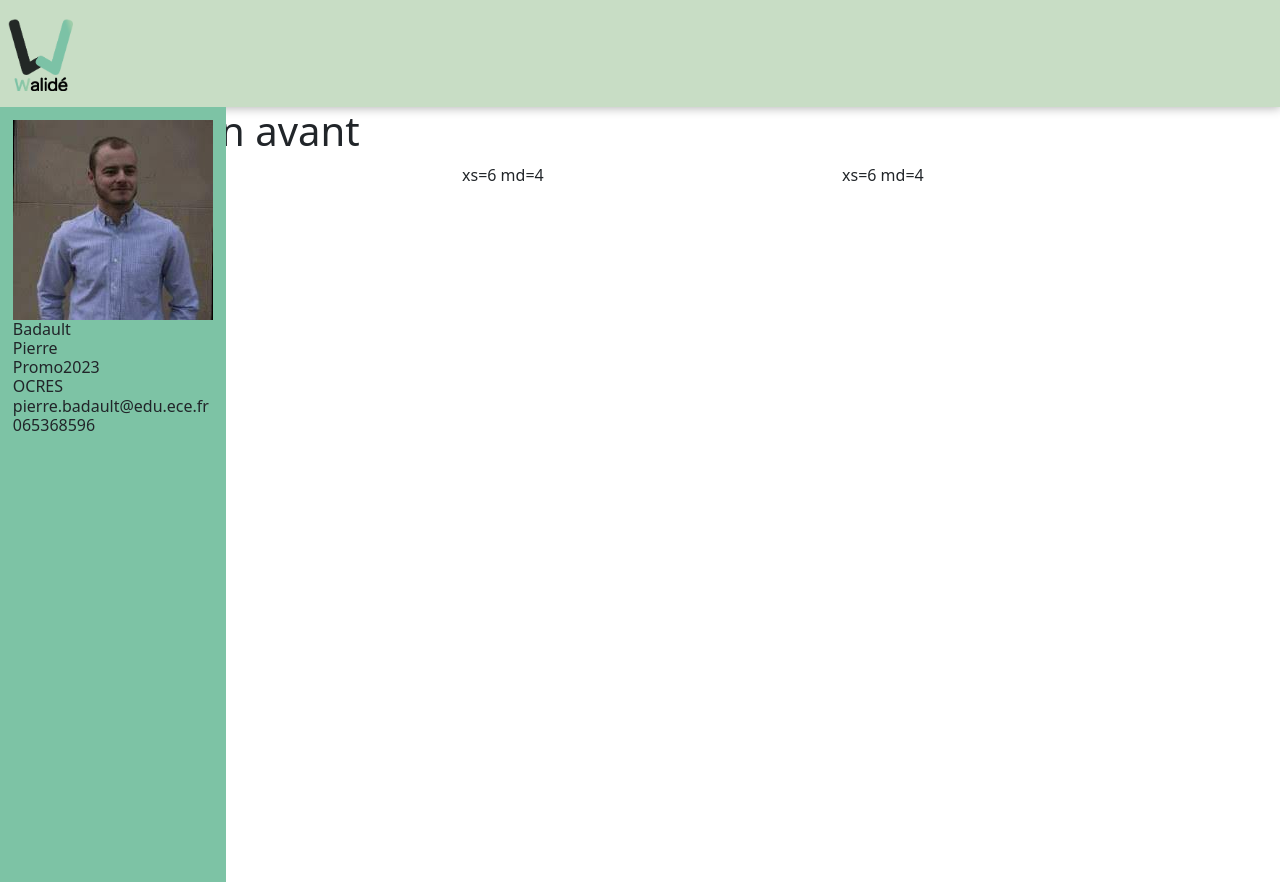
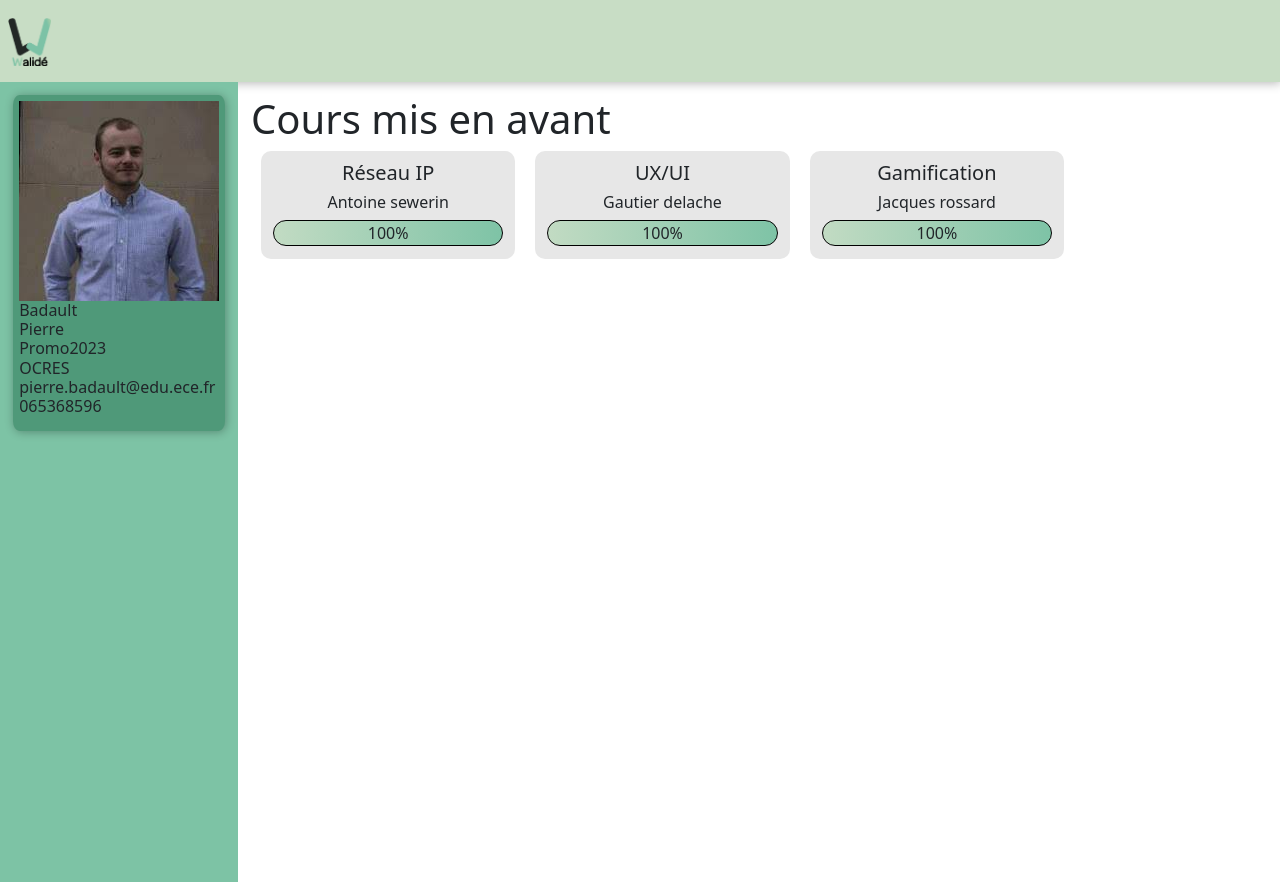
Before and after one commit to Elias-nri/Walide, a React (Create React App) app: page / in a window 1280 px wide. Before the commit the page ends 800 px from the top, so only its background shows below. Built offline with nearby package versions, Linux system fonts and the light colour scheme.

Commit message:
ajout blocs

```diff
--- a/src/App.css
+++ b/src/App.css
@@ -40,12 +40,38 @@
 .navigation1{
   box-shadow: 1px 1px 10px rgb(0, 0, 0, 0.3);
   background: rgb(200, 221, 197);
-  height: 100%;
 }
 
 .sidebar{
   background: rgb(125, 195, 165);
-  height: 100%;
-  position: fixed;
+  min-height: 100vh;
+  padding: 1%;
+  width:  18em;
+}
+
+.sidebar1{
+  background: #4F9979;
+  padding: 3%;
+  border-radius: 3%;
+  box-shadow: 1px 1px 10px rgb(0, 0, 0, 0.3);
+}
+
+.titre{
+  width:100%;
   padding: 1%;
 }
+
+.bloc{
+  background-color: #E7E7E7;
+  padding: 1%;
+  margin: 1%;
+  border-radius: 10px;
+  text-align: center;
+}
+
+.progbar{
+  border: solid 1px black;
+  margin-bottom: 1%;
+  border-radius: 20px;
+  background: linear-gradient(to right, #C2DBC3,#7EC3A6);
+}
--- a/src/components/Navigation.js
+++ b/src/components/Navigation.js
@@ -9,7 +9,7 @@ const Navigation = () =>{
         <div className="navigation1">
             <Navbar expand="lg">
                 <Nav className="me-auto">
-                    <Nav.Link href="/"><img src={Logo} height='75px' alt=""/></Nav.Link>
+                    <Nav.Link href="/"><img src={Logo} height='50em' alt=""/></Nav.Link>
                 </Nav>
             </Navbar>
         </div>
--- a/src/components/Profil.js
+++ b/src/components/Profil.js
@@ -3,8 +3,9 @@ import Photoprofil from '../img/pierre.jpg';
 
 const Profil = () =>{
     return (
-        <aside className="sidebar">
-            <img src={Photoprofil} height='200px' alt=""/>
+        <div className="sidebar">
+            <aside className="sidebar1">
+                <img src={Photoprofil} width='100%' alt=""/>
                 <h6>Badault<br>
                 </br>Pierre<br>
                 </br>Promo2023<br>
@@ -12,6 +13,8 @@ const Profil = () =>{
                 </br>pierre.badault@edu.ece.fr<br>
                 </br>065368596</h6>
             </aside>
+        </div>
+
     )
 }
 
--- a/src/pages/Home.js
+++ b/src/pages/Home.js
@@ -9,30 +9,37 @@ const Home = () => {
     return (
         <div>
             <Navigation />
+            <div style={{display:"flex"}}>
                 <Profil/>
                 <div className="titre">
                     <h1>Cours mis en avant</h1>
                     <Container>
                     <Row>
-                    <Col xs={6} md={4}>
-                    xs=6 md=4
+                        <Col xs={6} md={3} className="bloc">
+                        <h5>Réseau IP</h5>
+                        <h6>Antoine sewerin</h6>
+                        <div className="progbar">
+                            <h7>100%</h7>
+                        </div>
                         </Col>
-                    <Col xs={6} md={4}>
-                    xs=6 md=4
+                        <Col xs={6} md={3} className="bloc">
+                        <h5>UX/UI</h5>
+                        <h6>Gautier delache</h6>
+                        <div className="progbar">
+                            <h7>100%</h7>
+                        </div>
                         </Col>
-                    <Col xs={6} md={4}>
-                    xs=6 md=4
+                        <Col xs={6} md={3} className="bloc">
+                        <h5>Gamification</h5>
+                        <h6>Jacques rossard</h6>
+                        <div className="progbar">
+                            <h7>100%</h7>
+                        </div>
                         </Col>
                     </Row>
-                {/* <Row lg md xs="4">
-                    <Col xs md lg="1" style={{backgroundColor: 'yellow',}}>
-                        <p>Garage</p>
-                    </Col>
-                    <Col xs md lg="11"style={{backgroundColor: 'yellow',}}>
-                        <p>Maison</p>
-                    </Col>
-                </Row> */}
+
                     </Container>
+                </div>
             </div>
         </div>
 
```
Lines whose indentation alone changed are shown as unchanged.
